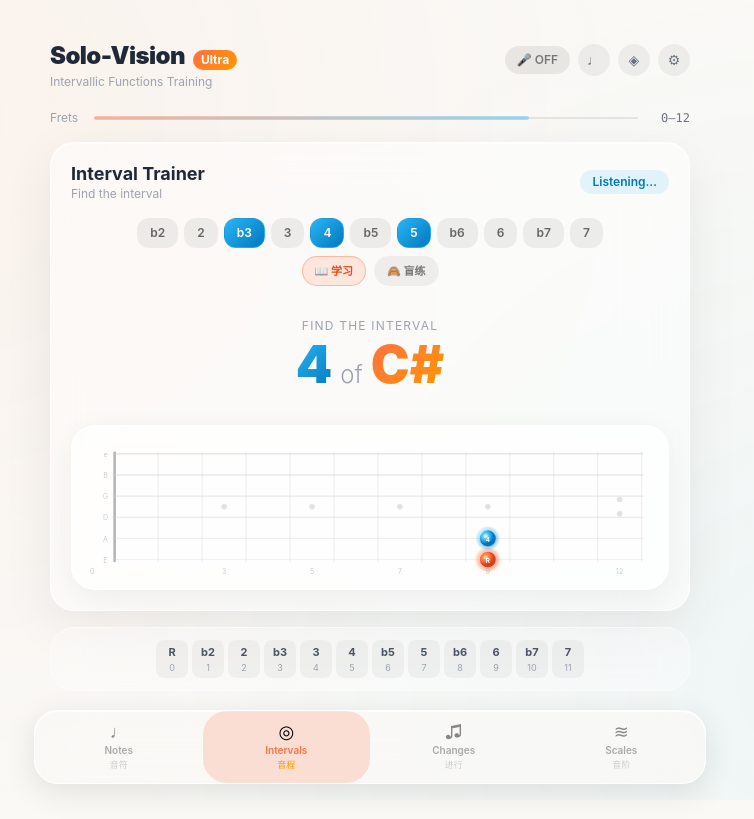
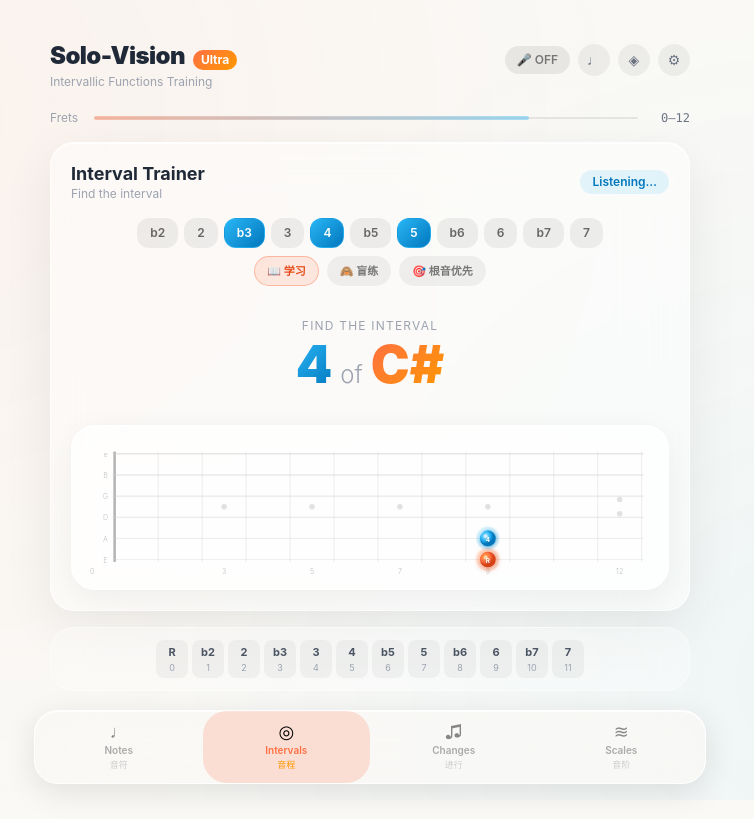
Before and after one commit to lijiawei4768-ui/solo-vision-ultra, a React (Vite) app: page / in a window 1280 px wide. Shown: the whole page, without its empty margins (270-1024 px from the left). Built offline with nearby package versions, Linux system fonts and the light colour scheme.

Commit message:
feat: exact position learning mode, root-first mode, wrong-hint pulse

```diff
--- a/src/App.jsx
+++ b/src/App.jsx
@@ -179,6 +179,11 @@ function Fretboard({ tuning=STD_TUNING, highlights=[], arcPair=null, leftHanded=
           <stop offset="60%" stopColor="#29B6F6"/>
           <stop offset="100%" stopColor="#0277BD"/>
         </radialGradient>
+        <radialGradient id="grd-hint" cx="35%" cy="35%">
+          <stop offset="0%" stopColor="#FFE082"/>
+          <stop offset="60%" stopColor="#FFB300"/>
+          <stop offset="100%" stopColor="#FF6F00"/>
+        </radialGradient>
         <filter id="gw-root" x="-80%" y="-80%" width="260%" height="260%">
           <feGaussianBlur stdDeviation="4" result="b"/>
           <feMerge><feMergeNode in="b"/><feMergeNode in="SourceGraphic"/></feMerge>
@@ -253,23 +258,28 @@ function Fretboard({ tuning=STD_TUNING, highlights=[], arcPair=null, leftHanded=
           const cx = sx(f) - fretW/2;
           const cy = sy(s);
           const isRoot = role === "root";
+          const isHint = role === "wrong-hint";
           const jKey = `${role}-${s}-${f}`;
+          const gradFill = isRoot ? "url(#grd-root)" : isHint ? "url(#grd-hint)" : "url(#grd-target)";
+          const haloFill = isRoot ? "rgba(255,112,67,0.15)" : isHint ? "rgba(255,179,0,0.2)" : "rgba(41,182,246,0.12)";
+          const filtId = isRoot ? "url(#gw-root)" : "url(#gw-target)";
           return (
             <motion.g
               key={jKey}
               initial={{ scale: 0, opacity: 0 }}
-              animate={{ scale: 1, opacity: 1 }}
+              animate={{ scale: isHint ? [1, 1.3, 1] : 1, opacity: 1 }}
               exit={{ scale: 0, opacity: 0 }}
-              transition={{ type:"spring", stiffness:460, damping:22, delay: isRoot ? 0 : 0.08 }}
+              transition={isHint
+                ? { duration: 0.5, times:[0,0.4,1] }
+                : { type:"spring", stiffness:460, damping:22, delay: isRoot ? 0 : 0.08 }}
               style={{ originX: cx, originY: cy }}
             >
               {/* Glow halo */}
-              <circle cx={cx} cy={cy} r={noteR+5}
-                fill={isRoot ? "rgba(255,112,67,0.15)" : "rgba(41,182,246,0.12)"}/>
+              <circle cx={cx} cy={cy} r={noteR+5} fill={haloFill}/>
               {/* Main jewel */}
               <circle cx={cx} cy={cy} r={noteR}
-                fill={isRoot ? "url(#grd-root)" : "url(#grd-target)"}
-                filter={isRoot ? "url(#gw-root)" : "url(#gw-target)"}/>
+                fill={gradFill}
+                filter={filtId}/>
               {/* Specular */}
               <circle cx={cx-noteR*0.27} cy={cy-noteR*0.27} r={noteR*0.26} fill="rgba(255,255,255,0.55)"/>
               {/* Label */}
@@ -751,8 +761,12 @@ function IntervalTrainer({ settings, tuning, audioEnabled }) {
   const [streak, setStreak] = useState(0);
   const [score, setScore] = useState({ correct:0, total:0 });
   const [revealMode, setRevealMode] = useState("learning"); // learning | blind
+  const [rootFirst, setRootFirst] = useState(false);       // root-first mode
+  const [stage, setStage] = useState("root");              // "root" | "interval"
+  const [rootHit, setRootHit] = useState(false);           // root confirmed
   const [zenMode, setZenMode] = useState(false);          // zen: fretboard hidden
   const [hitPos, setHitPos] = useState(null);
+  const [wrongHint, setWrongHint] = useState(false);      // "try the shown position" hint
   const [showStats, setShowStats] = useState(false);
   const prevMidiRef = useRef({ midi:-1, frames:0 });
   const questionStartRef = useRef(null);
@@ -785,10 +799,13 @@ function IntervalTrainer({ settings, tuning, audioEnabled }) {
 
     setQuestion({ rootStr, rootFret, targetStr:pick.string, targetFret:pick.fret, intervalIdx:iv });
     setHitPos(null);
+    setRootHit(false);
+    setWrongHint(false);
+    setStage(rootFirst ? "root" : "interval");
     prevMidiRef.current = { midi:-1, frames:0 };
     questionStartRef.current = Date.now();
     setStatus("listening");
-  }, [intervals, settings, tuning]);
+  }, [intervals, settings, tuning, rootFirst]);
 
   useEffect(() => { genQuestion(); }, []);
 
@@ -800,10 +817,23 @@ function IntervalTrainer({ settings, tuning, audioEnabled }) {
     if (st.frames < 3) return;
     st.frames = 0;
 
+    // ── ROOT-FIRST MODE: stage 1 — confirm root ──────────────────────────
+    if (rootFirst && stage === "root") {
+      const rootMidi = getMidi(question.rootStr, question.rootFret, tuning);
+      if (Math.abs(midi - rootMidi) <= 1) {
+        haptic("correct");
+        setRootHit(true);
+        setStage("interval");
+        prevMidiRef.current = { midi:-1, frames:0 };
+      }
+      return;
+    }
+
+    // ── INTERVAL STAGE ───────────────────────────────────────────────────
     const targetMidi = getMidi(question.targetStr, question.targetFret, tuning);
+
     if (Math.abs(midi - targetMidi) <= 1) {
-      // Find physical hit position
-      const rootMidi = getMidi(question.rootStr, question.rootFret, tuning);
+      // Find physical hit position (closest to root, within range)
       let best = null; let bestScore = Infinity;
       for (let s=0; s<6; s++) {
         for (let f=settings.minFret; f<=settings.maxFret; f++) {
@@ -815,9 +845,21 @@ function IntervalTrainer({ settings, tuning, audioEnabled }) {
           }
         }
       }
+
+      // ── LEARNING MODE: only accept the EXACT shown position ──────────
+      if (revealMode === "learning" && best) {
+        const onTarget = best.string === question.targetStr && best.fret === question.targetFret;
+        if (!onTarget) {
+          // Right pitch, wrong position — gently flash the shown target
+          setWrongHint(true);
+          setTimeout(() => setWrongHint(false), 900);
+          return;
+        }
+      }
+
       if (best) setHitPos(best);
 
-      // Record reaction time for weak-spot tracking
+      // Reaction time tracking
       const rt = questionStartRef.current ? Date.now()-questionStartRef.current : 0;
       const key = `${question.intervalIdx}-${(best||question).string}-${(best||question).fret}`;
       const prev = posStatsRef.current[key] || {count:0,totalMs:0,avgMs:0,weak:false};
@@ -830,7 +872,8 @@ function IntervalTrainer({ settings, tuning, audioEnabled }) {
       setStatus("correct");
       setStreak(s=>s+1);
       setScore(s=>({ correct:s.correct+1, total:s.total+1 }));
-      setTimeout(genQuestion, revealMode==="blind" ? 2000 : 1500);
+      setTimeout(genQuestion, revealMode==="blind" ? 2200 : 1600);
+
     } else {
       const rootMidi = getMidi(question.rootStr, question.rootFret, tuning);
       if (Math.abs(midi-rootMidi) > 1) {
@@ -841,7 +884,7 @@ function IntervalTrainer({ settings, tuning, audioEnabled }) {
         setTimeout(()=>setStatus("listening"), 450);
       }
     }
-  }, [status, question, tuning, settings, revealMode, genQuestion]);
+  }, [status, question, tuning, settings, revealMode, rootFirst, stage, genQuestion]);
 
   const { rms } = useAudioEngine({ onPitchDetected, enabled: audioEnabled });
 
@@ -857,9 +900,13 @@ function IntervalTrainer({ settings, tuning, audioEnabled }) {
   })();
 
   const highlights = question ? [
-    { string:question.rootStr, fret:question.rootFret, role:"root", label:"R" },
+    {
+      string:question.rootStr, fret:question.rootFret, role:"root", label:"R",
+      // In root-first mode stage "root": make root pulse more visibly (handled by breathe CSS on root)
+    },
     ...(targetDisplayPos && shouldReveal ? [{
-      string:targetDisplayPos.string, fret:targetDisplayPos.fret, role:"target",
+      string:targetDisplayPos.string, fret:targetDisplayPos.fret,
+      role: wrongHint ? "wrong-hint" : "target",
       label: settings.showNoteNames
         ? midiToNote(getMidi(targetDisplayPos.string, targetDisplayPos.fret, tuning))
         : INTERVAL_LABELS[question.intervalIdx],
@@ -908,6 +955,13 @@ function IntervalTrainer({ settings, tuning, audioEnabled }) {
                   border:revealMode===m.id?"1px solid rgba(255,112,67,0.4)":"1px solid transparent",
                 }}>{m.label}</button>
             ))}
+            <button onClick={()=>setRootFirst(r=>!r)}
+              className="px-3 py-1.5 rounded-full text-[11px] font-semibold transition-all"
+              style={{
+                background:rootFirst?"rgba(102,187,106,0.15)":"rgba(0,0,0,0.05)",
+                color:rootFirst?"#2E7D32":"#777",
+                border:rootFirst?"1px solid rgba(102,187,106,0.4)":"1px solid transparent",
+              }}>🎯 根音优先</button>
             {revealMode === "blind" && (
               <button onClick={()=>setZenMode(z=>!z)}
                 className="px-3 py-1.5 rounded-full text-[11px] font-semibold transition-all"
@@ -923,7 +977,9 @@ function IntervalTrainer({ settings, tuning, audioEnabled }) {
         {/* Main question display */}
         <motion.div className="text-center py-4" key={question?.intervalIdx+"-"+question?.rootStr+"-"+question?.rootFret}
           initial={{opacity:0,y:8}} animate={{opacity:1,y:0}} transition={{duration:0.25}}>
-          <div className="text-xs text-gray-400 mb-1 tracking-widest uppercase">Find the interval</div>
+          <div className="text-xs text-gray-400 mb-1 tracking-widest uppercase">
+            {rootFirst && !rootHit ? "① First — find the root" : "Find the interval"}
+          </div>
           <div className="flex items-baseline justify-center gap-2">
             <span className="font-black" style={{
               fontSize:fretboardHidden?96:52,
```
